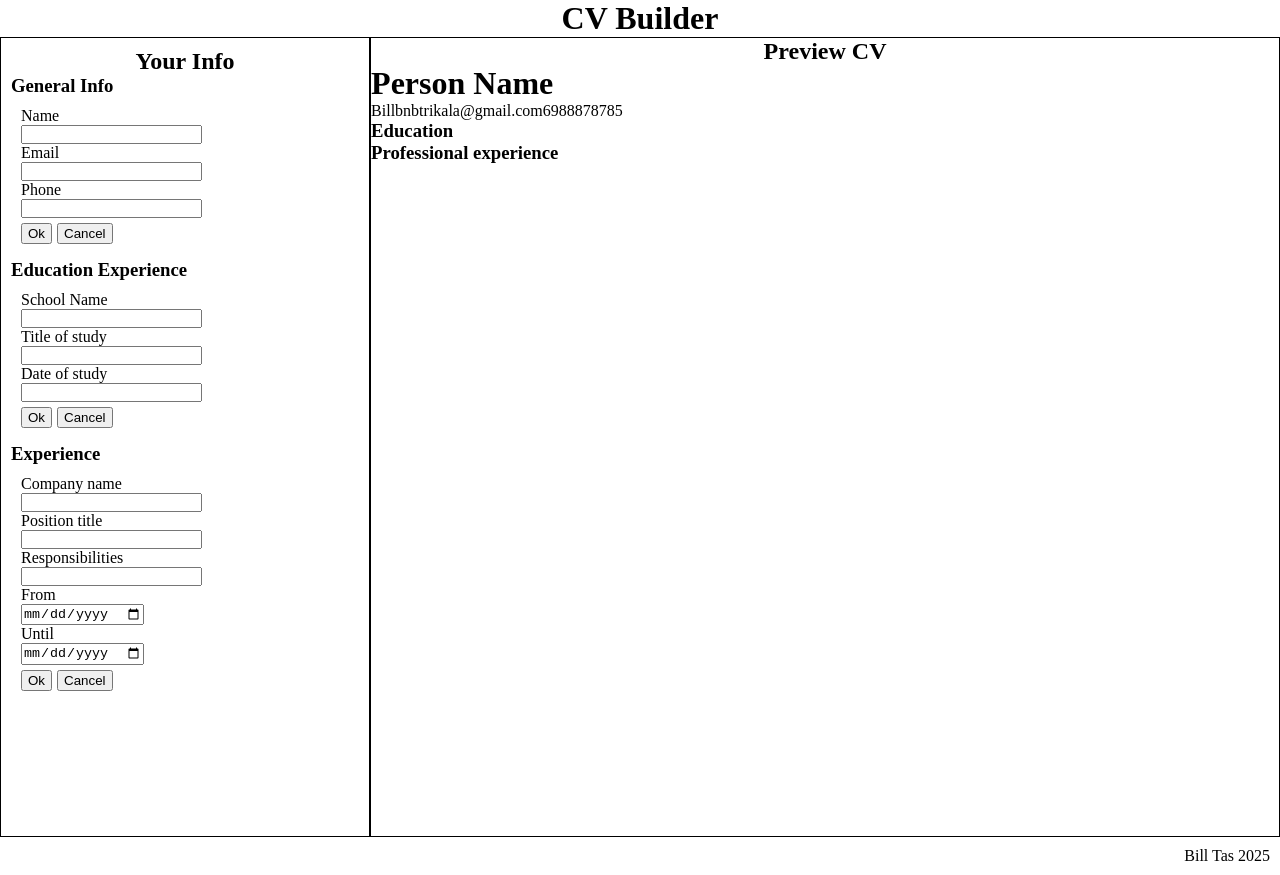
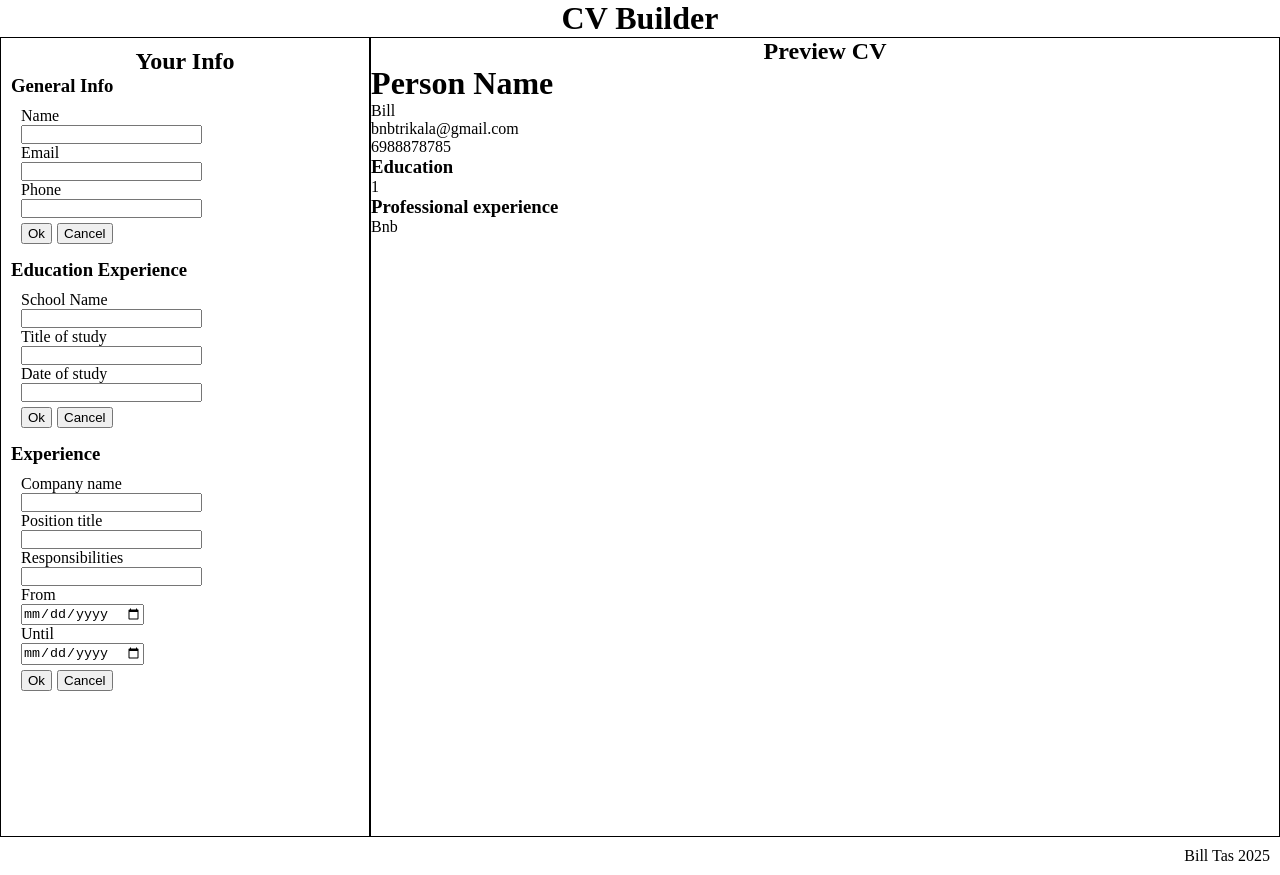
Before and after one commit to earnBill/reactCV, a React (Vite) app: page / in a window 1280 px wide. Built offline with nearby package versions, Linux system fonts and the light colour scheme.

Commit message:
fix render object

```diff
--- a/src/App.jsx
+++ b/src/App.jsx
@@ -1,11 +1,89 @@
-import Container from "./components/Container"
+import GeneralInfoForm from "./components/GeneralInfoForm";
+import EducationExperienceForm from "./components/EducationExperienceForm";
+import PracticalExperienceForm from "./components/PracticalExperienceForm";
+import Resume from "./components/Resume";
+import { useState } from "react";
 
+// const cvData = {
+//   general: {
+//       name:"Bill",
+//       email:"bnbtrikala@gmail.com",
+//       phone:"",
+//   },
+//   education: [{
+//     schoolName:"",
+//     titleStudy:"",
+//     dateStudy:"",
+//   }],
+//   experience: [{
+//     companyName:"",
+//     positionTitle:"",
+//     responsibilities:"",
+//     from:"",
+//     until:"",
+//   }]
+// };
 
 
 function App() {
+ const [updateGeneralInfo, setUpdateGeneralInfo] = useState({
+    general: {
+      name:"Bill",
+      email:"bnbtrikala@gmail.com",
+      phone:"6988878785",
+    },
+    education: [{
+      schoolName:"1",
+      titleStudy:"1",
+      dateStudy:"1",
+    }],
+    experience: [{
+      companyName:"Bnb",
+      positionTitle:"IT Technician",
+      responsibilities:"Fix Computers",
+      from:"",
+      until:"",
+    }]
+});
+
   return (
-    <Container />
-  )
+    <div className="container">
+      <header>
+        <h1>CV Builder</h1>
+      </header>
+      <div className="main-container">
+        <aside>
+          <h2>Your Info</h2>
+            <GeneralInfoForm />
+            <EducationExperienceForm updateEducation={updatelInfo}/>
+            <PracticalExperienceForm />
+        </aside>
+        <main>
+          <h2>Preview CV</h2>
+          <Resume
+            personalInfo={updateGeneralInfo.general}
+            educationInfo={updateGeneralInfo.education}
+            experienceInfo={updateGeneralInfo.experience}
+            />
+        </main>
+      </div>
+            <footer>Bill Tas 2025</footer>
+    </div>
+    );
+
+  function updatelInfo(event) {
+    event.preventDefault();
+    const schoolInput = document.querySelector('#school-name');
+    const titleofStudy = document.querySelector('#title-of-study');
+    const dateOfStudy = document.querySelector('#date-of-study');
+    // newEducation = {...updateGeneralInfo.education}
+    const newInfo = {...updateGeneralInfo, education: {...updateGeneralInfo.education, schoolName:schoolInput.value}};
+    setUpdateGeneralInfo(newInfo);
+    console.log(schoolInput.value);
+    console.log(newInfo);
+    console.log(updateGeneralInfo.education)
+  }
 }
 
+
 export default App
--- a/src/components/Resume.jsx
+++ b/src/components/Resume.jsx
@@ -4,20 +4,22 @@ export default function Resume({personalInfo, educationInfo, experienceInfo}) {
       <div className="resume-top">
         <h1>Person Name</h1>
         <div className="personal-info">
-          {personalInfo}
+          {personalInfo.name} <br/>
+          {personalInfo.email} <br/>
+          {personalInfo.phone}
         </div>
       </div>
       <div className="resume-body">
         <div className="education-section">
           <h3>Education</h3>
           <div className="education">
-            {educationInfo}
+            {educationInfo[0].schoolName}
           </div>
         </div>
         <div className="experience-section">
           <h3>Professional experience</h3>
           <div className="experience">
-            {experienceInfo}
+            {experienceInfo[0].companyName}
           </div>
         </div>
       </div>
```
